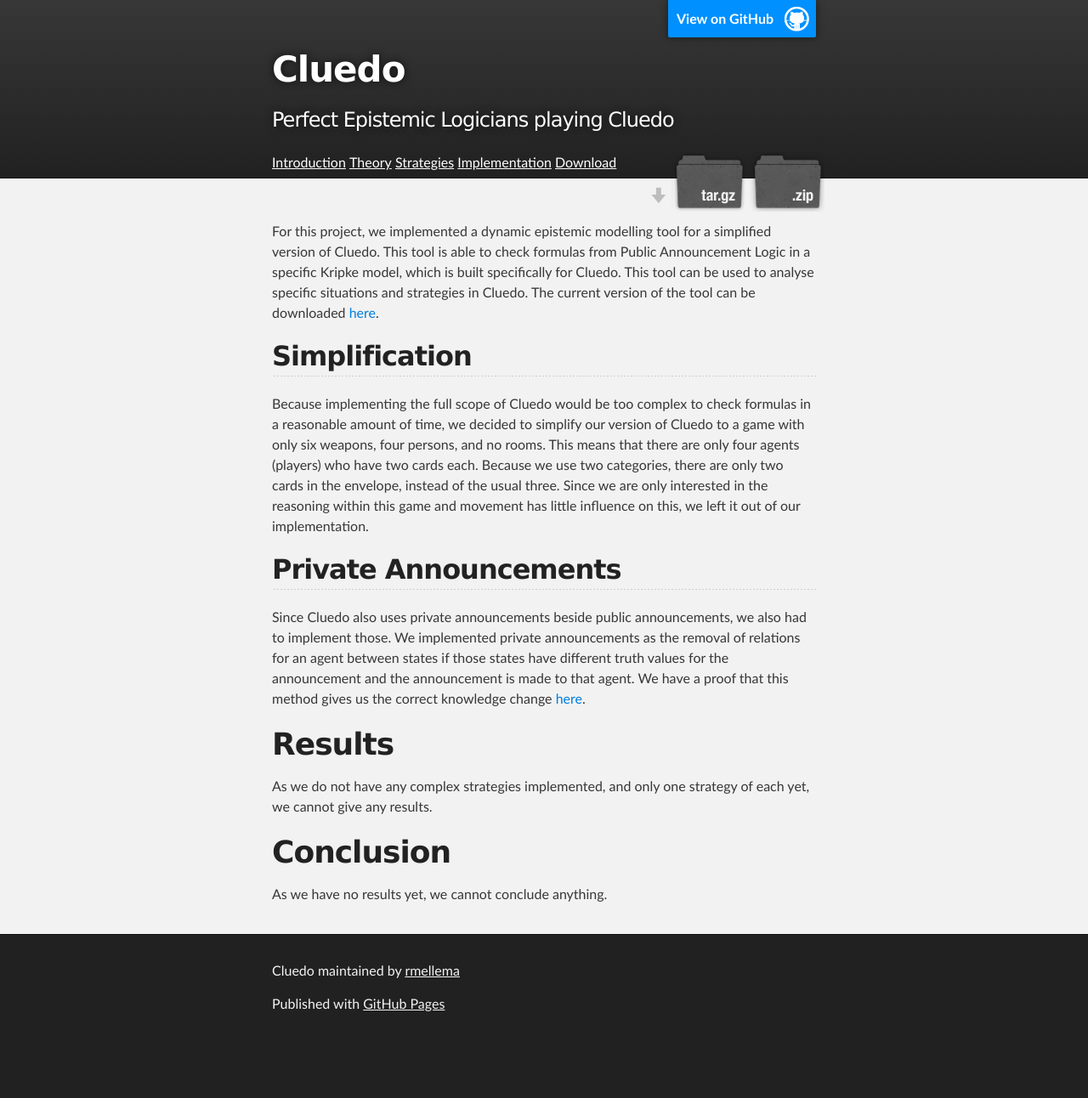
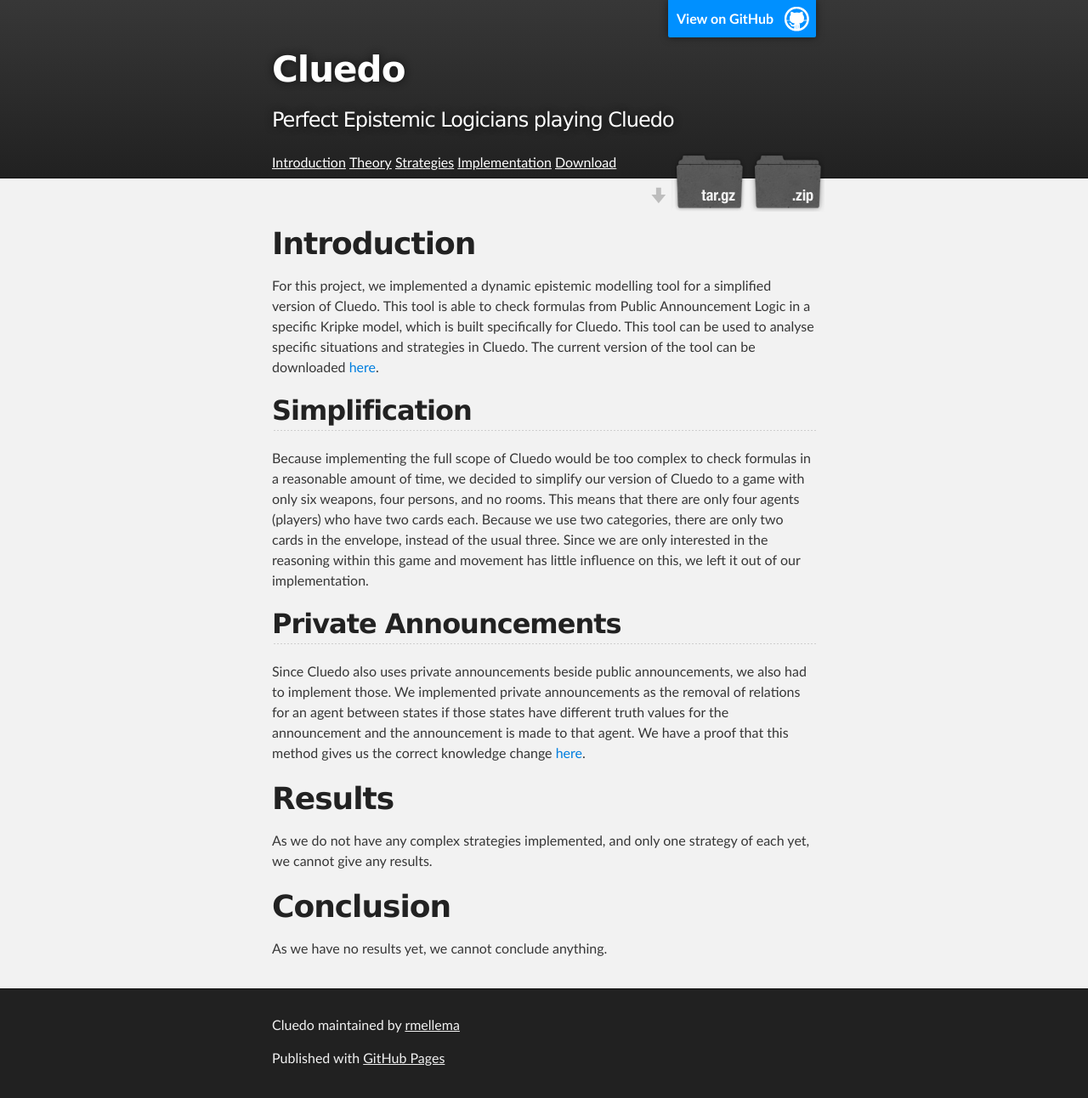
Before and after one commit to rmellema/Cluedo, a Jekyll site: the page built from index.html, in a window 1280 px wide. Shown: the whole page at 85% size. Built offline with Jekyll 4.4.1, drawn with Linux system fonts in a browser that asks for light colours; before the commit the page ends 1228 px from its top, so only the background shows below that.

Commit message:
Added title of page to page

```diff
--- a/_layouts/default.html
+++ b/_layouts/default.html
@@ -41,6 +41,9 @@
     <div id="main_content_wrap" class="outer">
       <section id="main_content" class="inner">
 
+        {% if page.title %}
+          <h1>{{ page.title }}</h1>
+        {% endif %}
         {{ content }}
 
       </section>
```
Also changed, not shown: other parts of _layouts/default.html (+1 -1 lines).
